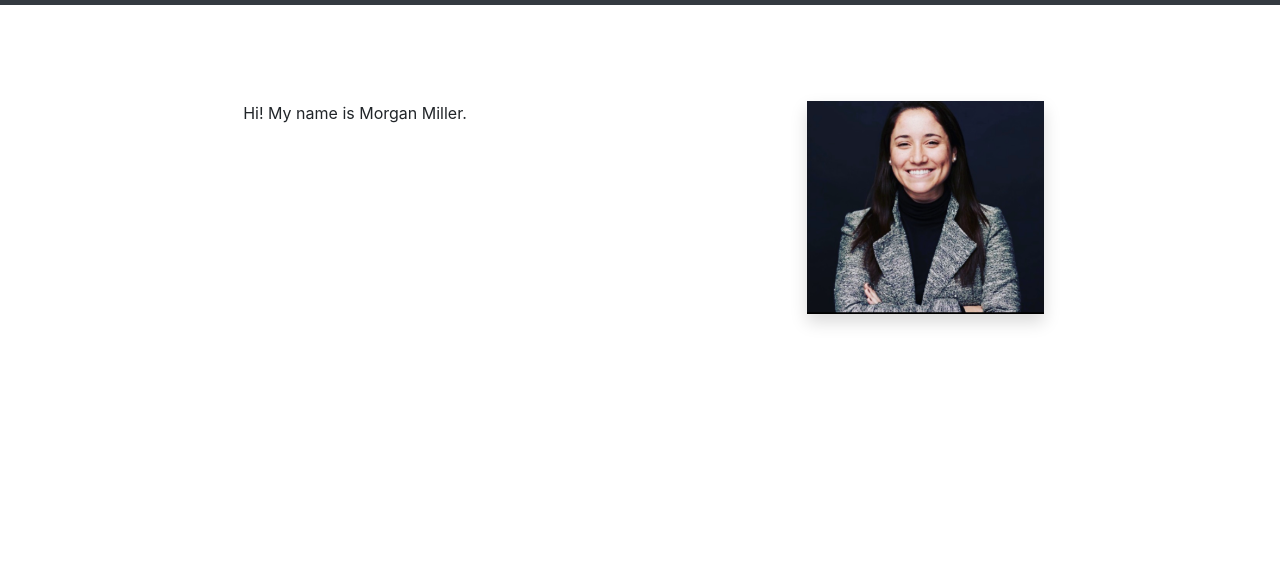
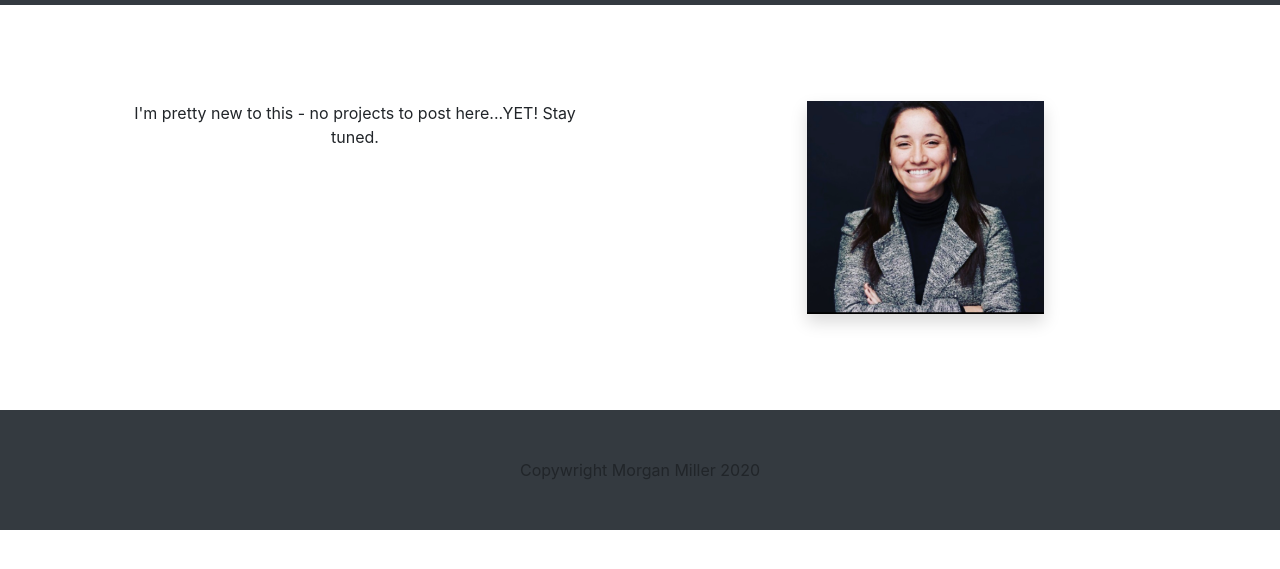
Before and after one commit to MoMilllzz/Portfolio, a plain HTML site: page portfolio.html in a window 1280 px wide. Shown: the part 51-620 px from the top of the page. Drawn offline with nearby package versions, Linux system fonts and the light colour scheme.

Commit message:
pushing final homework

```diff
--- a/portfolio.html
+++ b/portfolio.html
@@ -34,7 +34,7 @@
     <div class="container">
         <div class="row mt-5">
             <div class="col-md-6 p-5 text-center">
-                Hi! My name is Morgan Miller.
+                I'm pretty new to this - no projects to post here...YET! Stay tuned.
             </div>
 
             <div class="col-md-6 p-5 text-center">
@@ -42,6 +42,7 @@
             </div>
         </div>
     </div>
+    <footer class="bg-info p-5 mt-5 bg-dark text-center">Copywright Morgan Miller 2020</footer>
 
     <!-- Optional JavaScript -->
     <!-- jQuery first, then Popper.js, then Bootstrap JS -->
```
Also changed, not shown: contact.html (+2 -1 lines), index.html (+1 -1 lines), show.html (added, +1 -0 lines).
